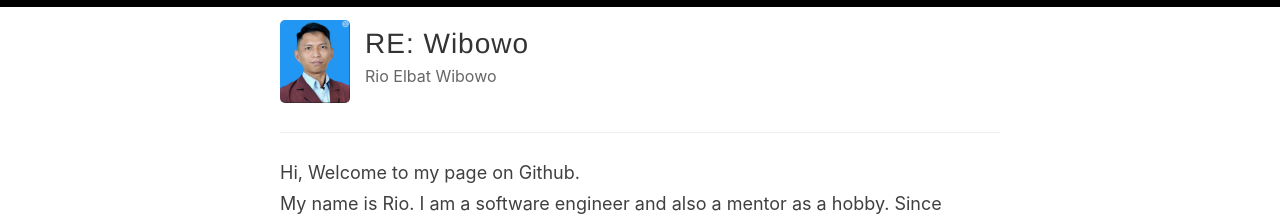
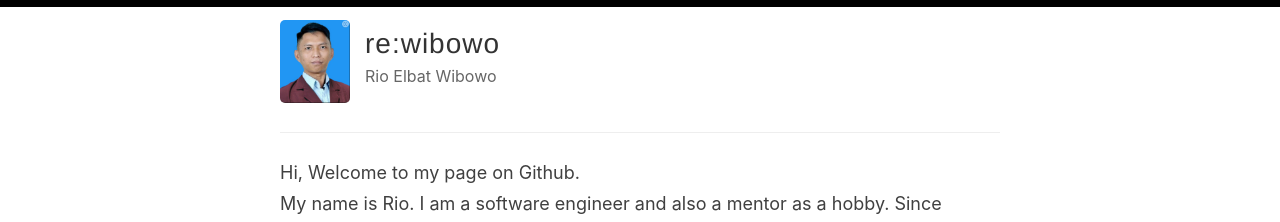
Before and after one commit to rioelbat/rioelbat.gihub.io, a Jekyll site: the page built from index.html, in a window 1280 px wide. Shown: the top 222 px of the page. Built offline with Jekyll 4.4.1, drawn with Linux system fonts in a browser that asks for light colours; the list of posts is cut into pages by our own code.

Commit message:
Update title

```diff
--- a/_config.yml
+++ b/_config.yml
@@ -3,7 +3,7 @@
 #
 
 # Name of your site (displayed in the header)
-name: "RE: Wibowo"
+name: "re:wibowo"
 
 # Name of the author
 author: Rio Elbat Wibowo
```
